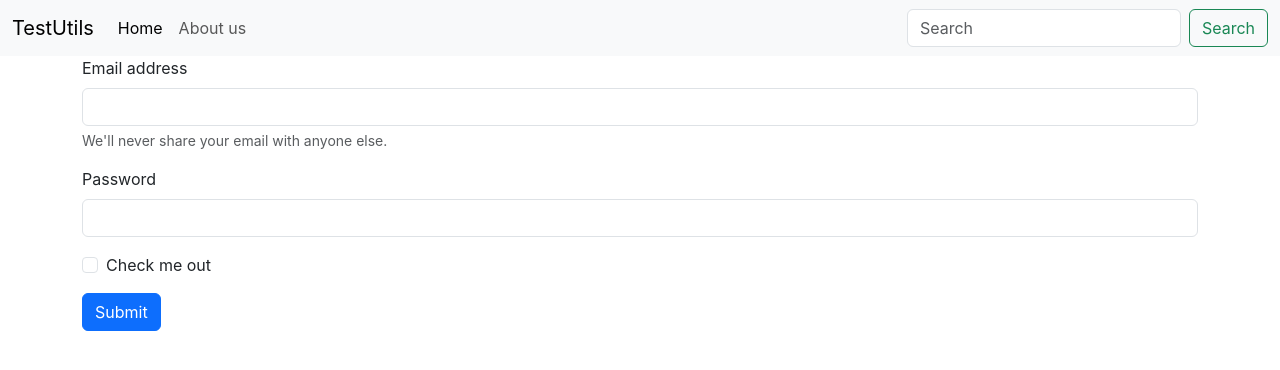
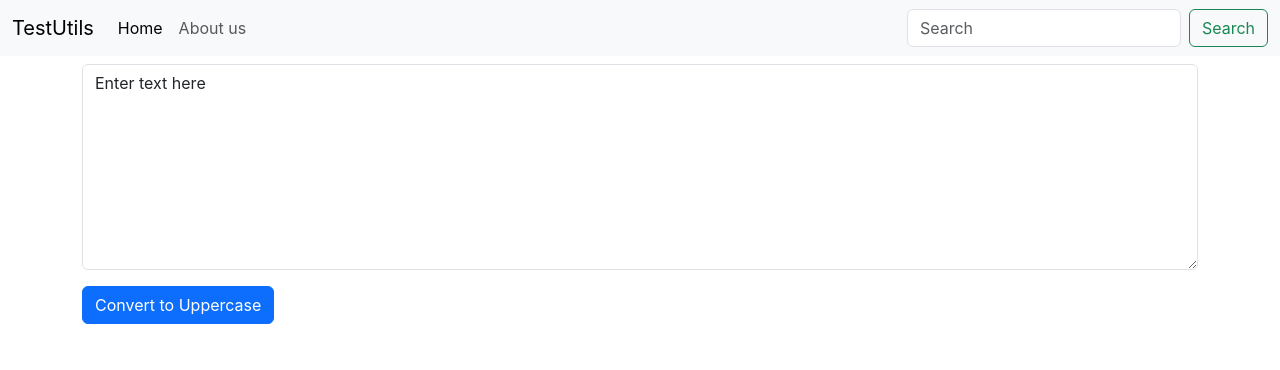
Before and after one commit to mithunurs17/React, a React (Create React App) app in the folder my-app/: page / in a window 1280 px wide. Shown: the top 370 px of the page. Built offline with nearby package versions, Linux system fonts and the light colour scheme.

Commit message:
Converting into capital words using react hook(useState)

```diff
--- a/my-app/src/components/TextForm.js
+++ b/my-app/src/components/TextForm.js
@@ -1,24 +1,25 @@
-import React from 'react'
+import React, {useState} from 'react'
 
-export default function TextForm() {
+export default function TextForm(props) {
+    const handleUpClick = ()=>{
+        console.log("Uppercase was clicked"+text);
+        let newText = text.toUpperCase();
+        setText(newText);
+    }
+    const handleOnChange = ()=>{
+        console.log("On Change");
+        setText(event.target.value);
+    }
+    const [text, setText] = useState('Enter text here');
+    // setText("new Text");
   return (
     <div>
-      <form>
-  <div class="mb-3">
-    <label for="exampleInputEmail1" class="form-label">Email address</label>
-    <input type="email" class="form-control" id="exampleInputEmail1" aria-describedby="emailHelp"/>
-    <div id="emailHelp" class="form-text">We'll never share your email with anyone else.</div>
-  </div>
-  <div class="mb-3">
-    <label for="exampleInputPassword1" class="form-label">Password</label>
-    <input type="password" class="form-control" id="exampleInputPassword1"/>
-  </div>
-  <div class="mb-3 form-check">
-    <input type="checkbox" class="form-check-input" id="exampleCheck1"/>
-    <label class="form-check-label" for="exampleCheck1">Check me out</label>
-  </div>
-  <button type="submit" class="btn btn-primary">Submit</button>
-</form>
+        <h1>{props.heading}</h1>
+        <div className='mb-3'>
+            <textarea className="form-control" value={text} onChange={handleOnChange} id='myBox' rows='8'>
+            </textarea>
+        </div>
+        <button className="btn btn-primary" onClick={handleUpClick}>Convert to Uppercase</button>
     </div>
   )
 }
```
